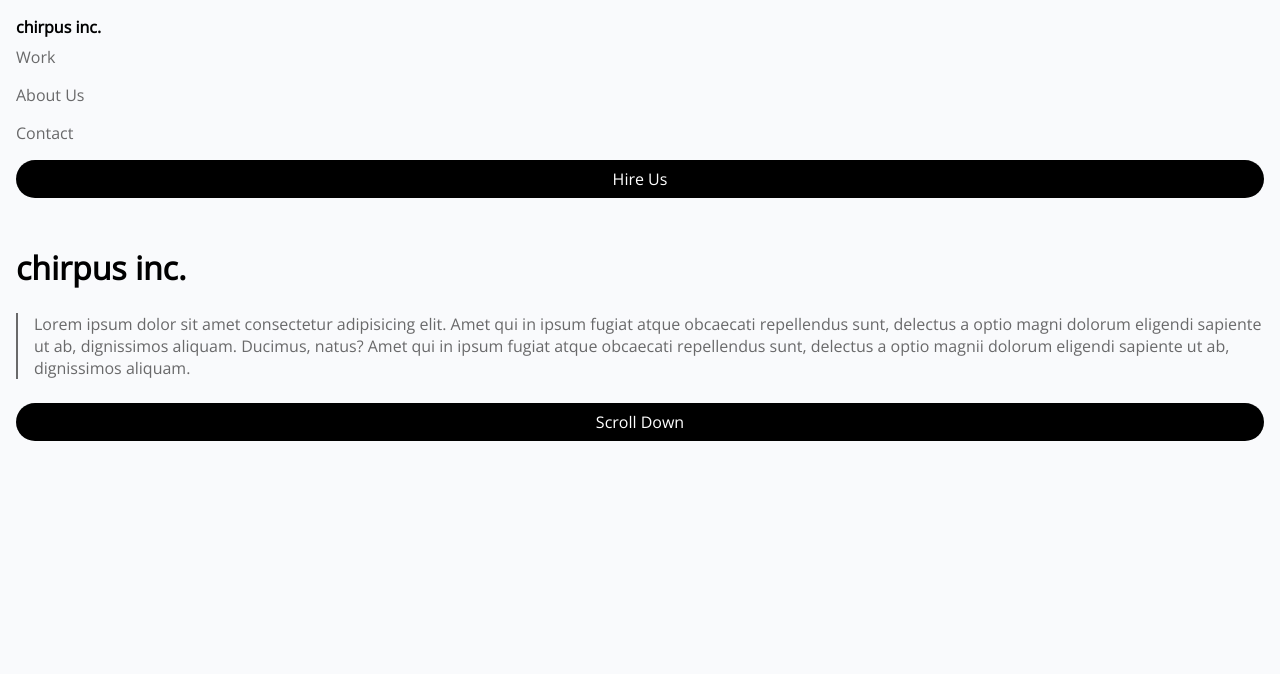
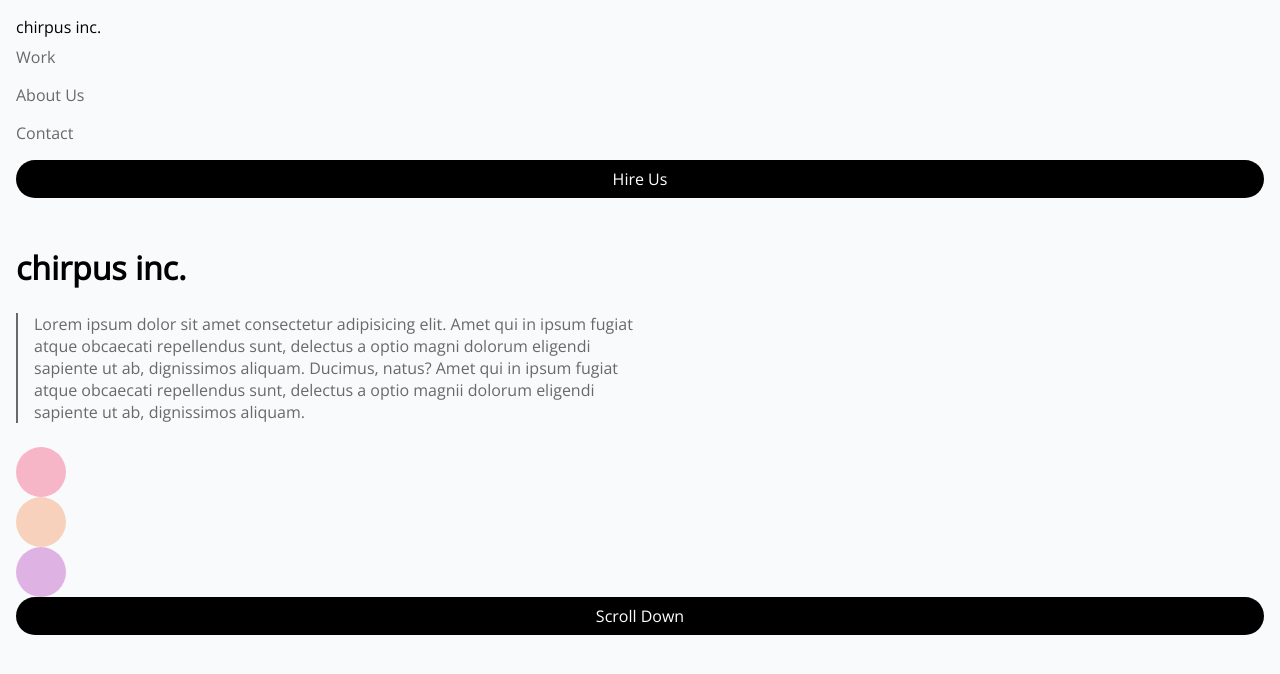
Before and after one commit to nunezrio/lab1, a plain HTML site: page index.html in a window 1280 px wide. Drawn offline with nearby package versions, Linux system fonts and the light colour scheme.

Commit message:
refactoring code from pt1. added semi-transparent circles from pt2

```diff
--- a/index.html
+++ b/index.html
@@ -6,14 +6,11 @@
     <meta http-equiv="X-UA-Compatible" content="ie=edge" />
     <title>Chirpus Inc.</title>
     <link rel="stylesheet" href="style.css" />
+    <link href="https://fonts.googleapis.com/css?family=Open+Sans&display=swap" rel="stylesheet">
   </head>
   <body>
     <header>
-      <div class="container">
-        <section class="logo">
-          <h1>chirpus inc.</h1>
-        </section>
-
+      <a href="#" class="company">chirpus inc.</a>
         <nav>
           <ul class="menu">
             <li class="item">
@@ -34,8 +31,7 @@
     </header>
 
     <main>
-      <div class="container"></div>
-      <section class="main-title">
+      <section class="about">
         <h2>chirpus inc.</h2>
         <p>
           Lorem ipsum dolor sit amet consectetur adipisicing elit. Amet qui in
@@ -44,9 +40,12 @@
           Amet qui in ipsum fugiat atque obcaecati repellendus sunt, delectus a
           optio magnii dolorum eligendi sapiente ut ab, dignissimos aliquam.
         </p>
-        <div class="scroll">
-          <a class="primary button" href="#">Scroll Down</a>
-        </div>
+        <section class="circles">
+          <div class="large-circle"></div>
+          <div class="medium-circle"></div>
+          <div class="small-circle"></div>
+        </section>
+        <a class="primary button" href="#">Scroll Down</a>
       </section>
     </main>
   </body>
--- a/style.css
+++ b/style.css
@@ -12,7 +12,6 @@ edges as shown).
 11. “Hire Us” and “Scroll Down” text is centered.
 12. Lorem, ipsum paragraph has the gray (#69696a) vertical bar on left. */
 
-@import url('https://fonts.googleapis.com/css?family=Open+Sans&display=swap');
 * {
   box-sizing: border-box;
   padding: 0;
@@ -21,24 +20,24 @@ edges as shown).
 
 body {
   background-color: #f9fafc;
-  font-family: 'Open Sans';
+  font-family: "Open Sans", sans-serif;
   font-size: 16px;
+  height: 100vh;
   margin: 16px;
 }
 
-h1 {
-  font-size: 16px;
-}
-
-ul {
-  list-style-type: none;
+a.company,
+a.company:visited {
+  color: #000;
 }
 
 li {
+  list-style-type: none;
   margin: 8px 0px;
 }
 
 a {
+  font-size: 16px;
   color: #69696a;
   text-decoration: none;
 }
@@ -51,8 +50,8 @@ a:visited {
   color: #fff;
   background-color: #000;
   border-radius: 48px;
-  width: 100;
-  display: block;
+  width: 100%;
+  display: inline-block;
   text-align: center;
   padding: 8px 0px;
 }
@@ -74,3 +73,32 @@ p {
   flex-flow: column wrap;
   justify-content: space-between;
 }
+
+.circles {
+  /* display: none; */
+}
+
+@media screen and (min-width: 768px) {
+  p {
+    width: 50%;
+  }
+
+  .large-circle {
+    height: 50px;
+    width: 50px;
+    background-color: rgba(247, 136, 167, 0.6);
+    border-radius: 50%;
+  }
+  .medium-circle {
+    height: 50px;
+    width: 50px;
+    background-color: rgba(247, 193, 162, 0.7);
+    border-radius: 50%;
+  }
+  .small-circle {
+    height: 50px;
+    width: 50px;
+    background-color: rgba(207, 130, 213, 0.6);
+    border-radius: 50%;
+  }
+}
```
